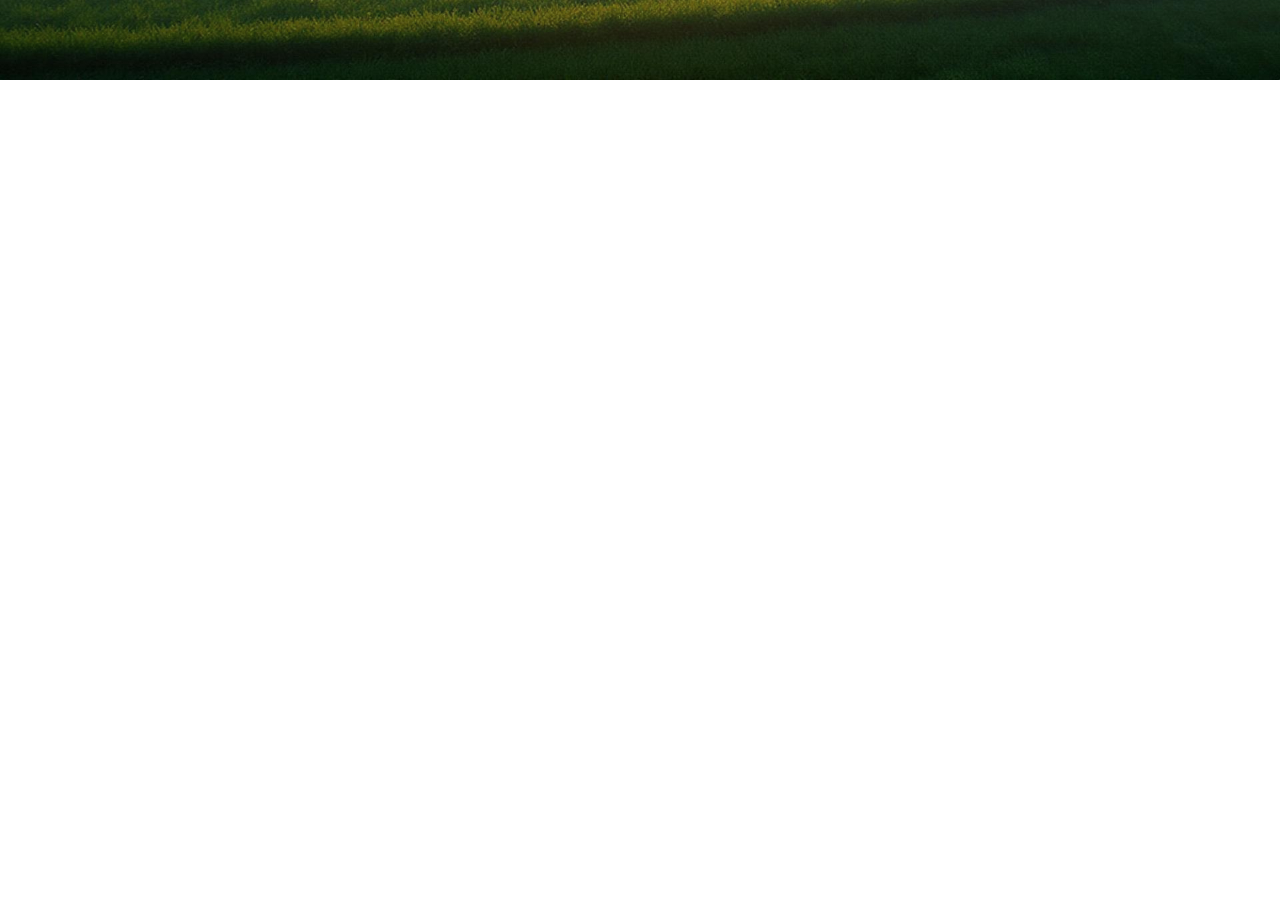
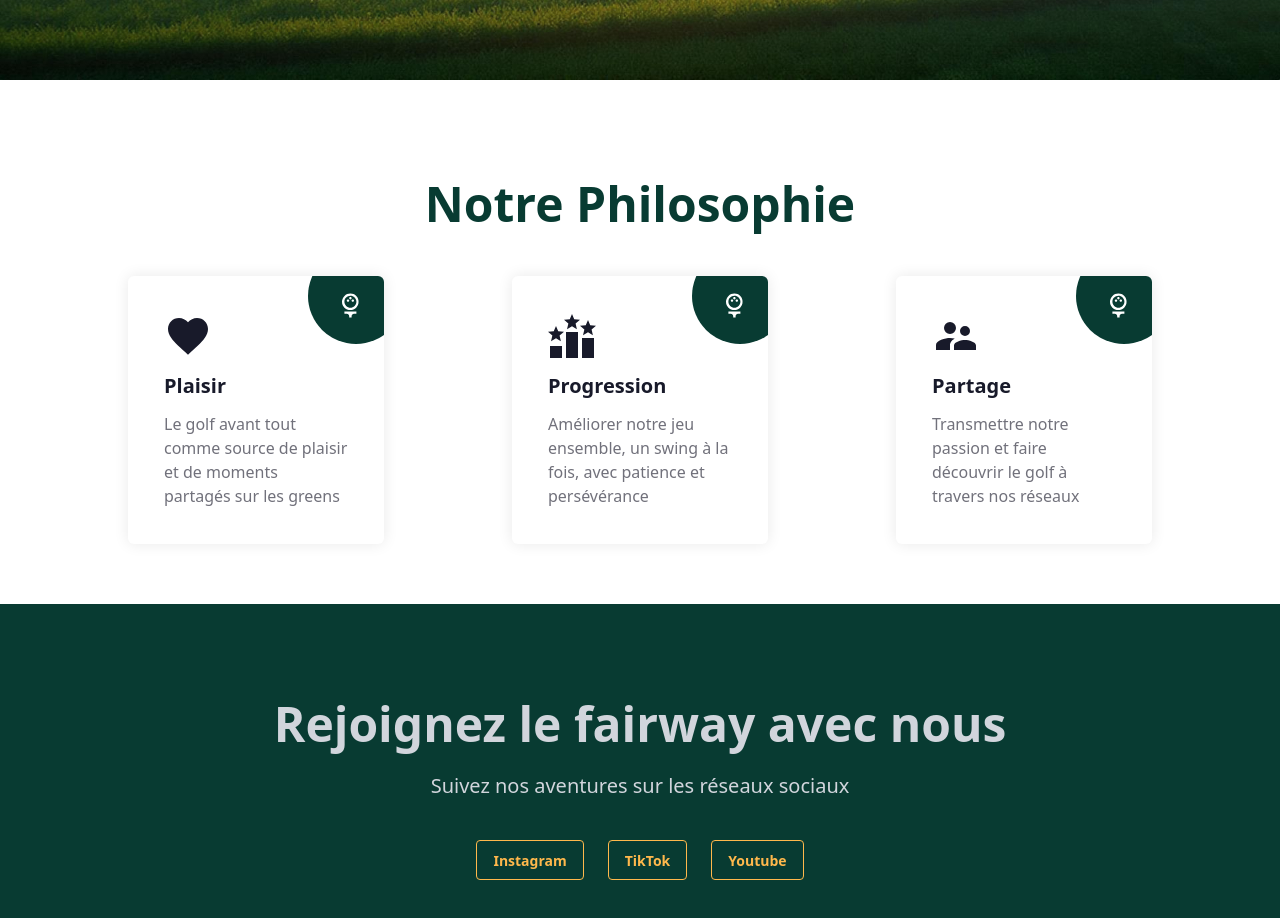
Before and after one commit to NathanVienne/golf-s_crew, a React (Vite) app: page / in a window 1280 px wide. Shown: the part 680-1598 px from the top of the page. Before the commit the page ends 800 px from the top, so only its background shows below. Built offline with nearby package versions, Linux system fonts and the light colour scheme.

Commit message:
Values & Social_Media  - v.1

```diff
--- a/package.json
+++ b/package.json
@@ -10,6 +10,8 @@
     "preview": "vite preview"
   },
   "dependencies": {
+    "@mdi/js": "^7.4.47",
+    "@mdi/react": "^1.6.1",
     "@tailwindcss/vite": "^4.1.17",
     "react": "^19.2.0",
     "react-dom": "^19.2.0",
--- a/src/App.jsx
+++ b/src/App.jsx
@@ -1,11 +1,15 @@
 import Header from "./components/Header/Header.jsx"
 import Hero from "./components/Hero/Hero.jsx"
+import Values from "./components/Values/Values.jsx"
+import SocialMedial from "./components/CTA/CTA_SM.jsx"
 function App() {
 
   return (
     <>
       <Header />
       <Hero />
+      <Values />
+      <SocialMedial />
     </>
   )
 }
--- /dev/null
+++ b/src/components/CTA/CTA_SM.jsx
@@ -0,0 +1,23 @@
+export default function SocialMedial() {
+    return (
+        <section id="contact" className="py-24 px-6 bg-primary text-gray-300">
+            <div className="container mx-auto max-w-4xl text-center">
+                <h2 className="text-4xl md:text-5xl font-bold mb-6">Rejoignez le fairway avec nous</h2>
+                <p className="text-xl mb-10 text-accent-foreground/90">
+                    Suivez nos aventures sur les réseaux sociaux
+                </p>
+                <div className="flex items-center justify-center gap-6">
+                    <button className="btn btn-outline btn-accent">
+                        Instagram
+                    </button>
+                    <button className="btn btn-outline btn-accent">
+                        TikTok
+                    </button>
+                    <button className="btn btn-outline btn-accent">
+                        Youtube
+                    </button>
+                </div>
+            </div>
+        </section>
+    )
+}
--- /dev/null
+++ b/src/components/Values/Values.jsx
@@ -0,0 +1,36 @@
+import Icon from '@mdi/react';
+import { mdiHeart, mdiPodium, mdiAccountSupervisor, mdiGolfTee } from '@mdi/js';
+
+
+export default function Values() {
+    const values = [
+        { label: "Plaisir", description: "Le golf avant tout comme source de plaisir et de moments partagés sur les greens", iconPath: mdiHeart },
+        { label: "Progression", description: "Améliorer notre jeu ensemble, un swing à la fois, avec patience et persévérance", iconPath: mdiPodium },
+        { label: "Partage", description: "Transmettre notre passion et faire découvrir le golf à travers nos réseaux", iconPath: mdiAccountSupervisor }
+    ];
+
+    return (
+        <section id="values" className='py-15'>
+            <h2 className='text-center text-primary text-5xl mb-12 font-semibold'>Notre Philosophie</h2>
+            <div className='flex justify-evenly'>
+                {values.map((value, index) => (
+                    <article
+                        key={index}
+                        className="w-64 rounded-md bg-white shadow-[0px_0px_15px_rgba(0,0,0,0.09)] p-9 space-y-3 relative overflow-hidden"
+                    >
+                        <div className="w-24 h-24 bg-primary rounded-full absolute -right-5 -top-7">
+                            <Icon path={mdiGolfTee} size={1.2} className="absolute bottom-6 left-7 text-white text-2xl" />
+                        </div>
+                        <div className="fill-primary w-12">
+                            <Icon path={value.iconPath} size={2} />
+                        </div>
+                        <h1 className="font-bold text-xl">{value.label}</h1>
+                        <p className="text-md text-zinc-500 leading-6">
+                            {value.description}
+                        </p>
+                    </article>
+                ))}
+            </div>
+        </section>
+    )
+}
```
Also changed, not shown: 1 other file (tests, documents, lock files or other folders).
